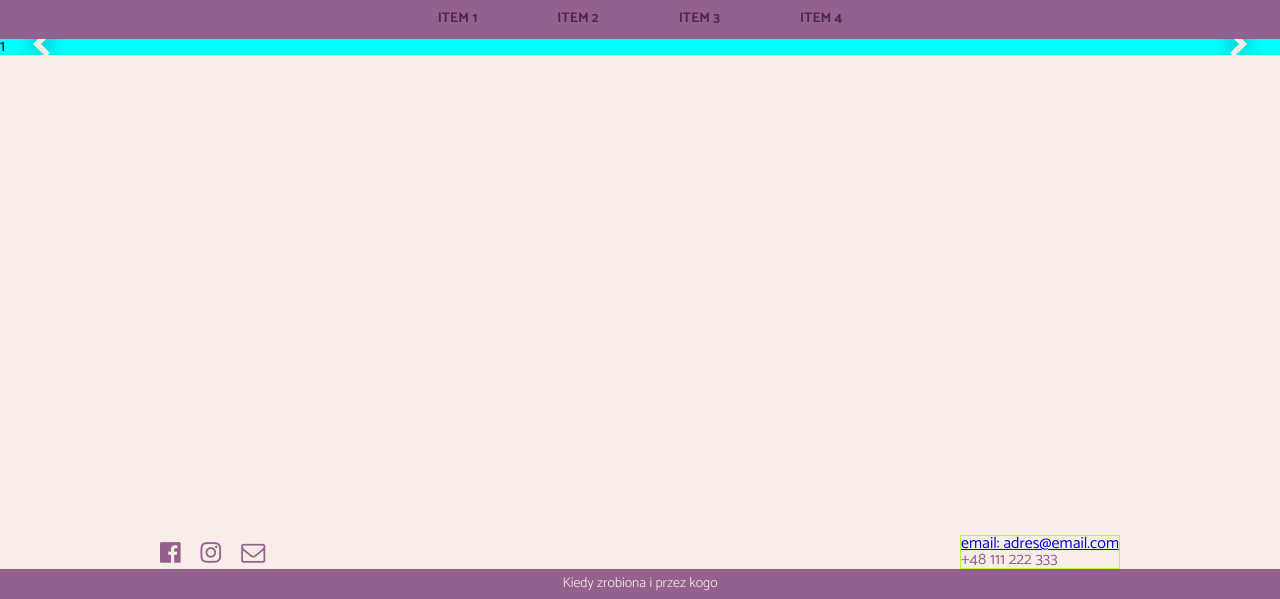
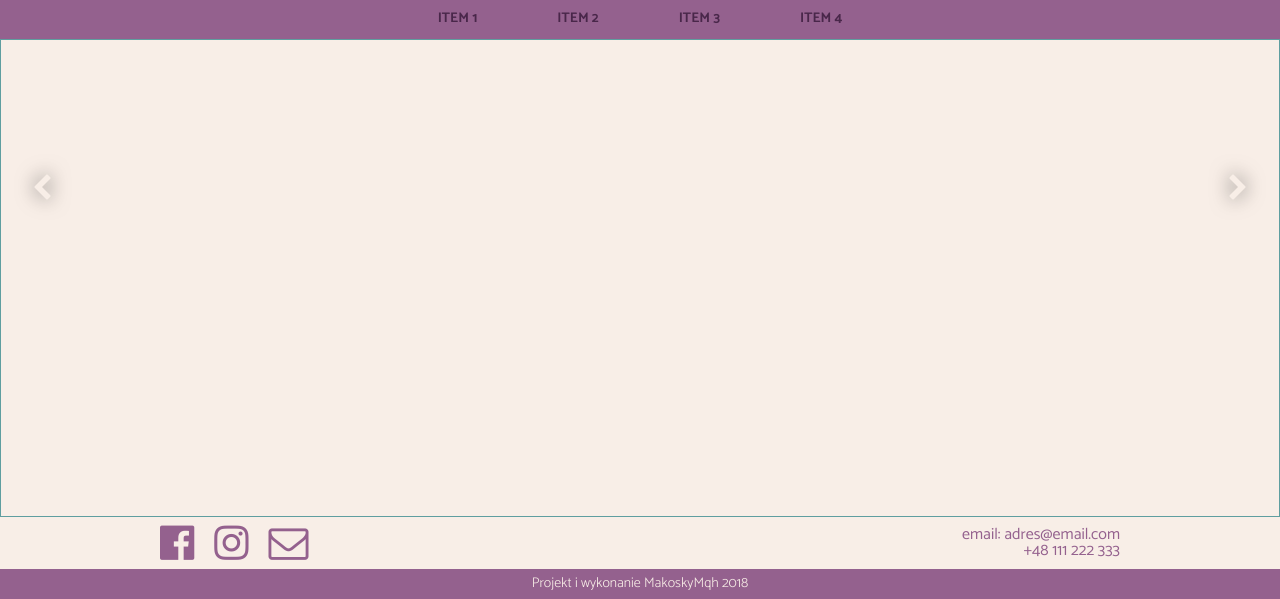
Before and after one commit to grzegorzmakuch/strona_martyny, a PHP site: page / in a window 1280 px wide. Shown: the part 201-800 px from the top of the page. Run offline with PHP 8.4, Linux system fonts and the light colour scheme; some libraries are stand-ins or nearby versions.

Commit message:
przenosze sie na maca

```diff
--- a/css/style.css
+++ b/css/style.css
@@ -23,9 +23,7 @@ header {
 }
 
 .header-image {
-    background: url('../img/logo_kolor.png');
-    background-repeat: no-repeat;
-    background-position: center;
+    background: url('../img/logo_kolor.png') center no-repeat;
     min-height: 200px;
     margin: 0 auto;
 }
@@ -62,51 +60,57 @@ nav {
 
 /*SLIDER*/
 
-.section-slider {
-    min-height: 100%;
-    height: 100%;
+.section-toggle {
+    height: calc(100vh - 200px - 40px - 82px);
+    border: 1px solid cadetblue;
 }
 
 .slider {
     position: relative;
-    width: 100%;
-    height: 100%;
+    display: flex;
+    /*width: 100%;*/
+    /*height: 100%;*/
     overflow: hidden;
 }
 
-.slider ul {
+.slider .slider-wrap {
     position: relative;
-    list-style: none;
-    height: 100%;
-    width: 9999%;
-    left: 0;
+    height: 300px;
+    width: 100%;
+    margin: 0 auto;
 }
 
-.slider ul li {
-    position: relative;
-    height: 100%;
-    width: 100vw;
-    float: left;
+.slider .slider-wrap .slider-item {
+    position: absolute;
+    top: 0;
+    right: 0;
+    bottom: 0;
+    left: 0;
+    opacity: 0;
 }
 
-.slider ul li:nth-child(1) {
-    background-color: aqua;
+.slider .slider-wrap .slider-item.active {
+    opacity: 1;
 }
 
-.slider ul li:nth-child(2) {
-    background-color: chartreuse;
+.slider-item:nth-child(1) {
+    background: #00ffff url('http://lorempixel.com/800/450') no-repeat center center;
 }
 
-.slider ul li:nth-child(3) {
-    background-color: coral;
+.slider-item:nth-child(2) {
+    background: #7fff00 url('http://lorempixel.com/800/450') no-repeat center center;
 }
 
-.slider ul li:nth-child(4) {
-    background-color: red;
+.slider-item:nth-child(3) {
+    background: #ff7f50 url('http://lorempixel.com/800/450') no-repeat center center;
 }
 
-.slider ul li:nth-child(5) {
-    background-color: deeppink;
+.slider-item:nth-child(4) {
+    background: #ff0000 url('http://lorempixel.com/800/450') no-repeat center center;
+}
+
+.slider-item:nth-child(5) {
+    background: #ff1493 url('http://lorempixel.com/800/450') no-repeat center center;
 }
 
 .slider-prev,
@@ -150,6 +154,7 @@ footer {
     display: flex;
     justify-content: space-between;
     align-items: center;
+    padding: 10px 0;
 }
 
 .footer-upper-social {
@@ -175,12 +180,22 @@ footer {
     color: #94618e;
 }
 
-.footer-upper-social-box a i {
-    font-size: 24px;
+.footer-upper-social-box a:hover {
+    color: #49274a;
 }
 
-.footer-upper-contact {
-    border: 1px solid greenyellow;
+.footer-upper-social-box a i {
+    font-size: 40px;
+}
+
+.footer-upper-contact-box p {
+    color: #94618e;
+    text-align: right;
+}
+
+.footer-upper-contact-box a {
+    color: #94618e;
+    text-decoration: none;
 }
 
 .footer-lower {
--- a/index.php
+++ b/index.php
@@ -30,15 +30,15 @@ include_once 'testowy.php';
         <div class="nav-menu-item"><a href="#" title="Item 4">Item 4</a></div>
     </nav>
     <main>
-        <section class="section-slider">
+        <section class="section-toggle">
             <div id="slider" class="slider">
-                <ul id="sliderWrap">
-                    <li>1</li>
-                    <li>2</li>
-                    <li>3</li>
-                    <li>4</li>
-                    <li>5</li>
-                </ul>
+                <div id="sliderWrap" class="slider-wrap">
+                    <div class="slider-item">pierwszy</div>
+                    <div class="slider-item">2</div>
+                    <div class="slider-item">3</div>
+                    <div class="slider-item">4</div>
+                    <div class="slider-item">5</div>
+                </div>
                 <a href="#" title="Wstecz" id="slider_prev" class="slider-prev">
                     <i class="fa fa-chevron-left" aria-hidden="true"></i>
                 </a>
@@ -78,9 +78,11 @@ include_once 'testowy.php';
         </div>
         <div class="footer-lower">
             <div class="footer-lower-info">
-                <p>Kiedy zrobiona i przez kogo</p>
+                <p>Projekt i wykonanie MakoskyMqh 2018</p>
             </div>
         </div>
     </footer>
+    <script src="js/jquery-3.2.1.min.js"></script>
+    <script src="js/slider.js" type="text/javascript"></script>
 </body>
 </html>
--- /dev/null
+++ b/js/slider.js
@@ -0,0 +1,8 @@
+$(document).ready(function() {
+    sliderMainPage();
+});
+
+function sliderMainPage() {
+    var slider_item = document.querySelectorAll(".slider-item");
+    slider_item.firstChild.addClass();
+}
```
